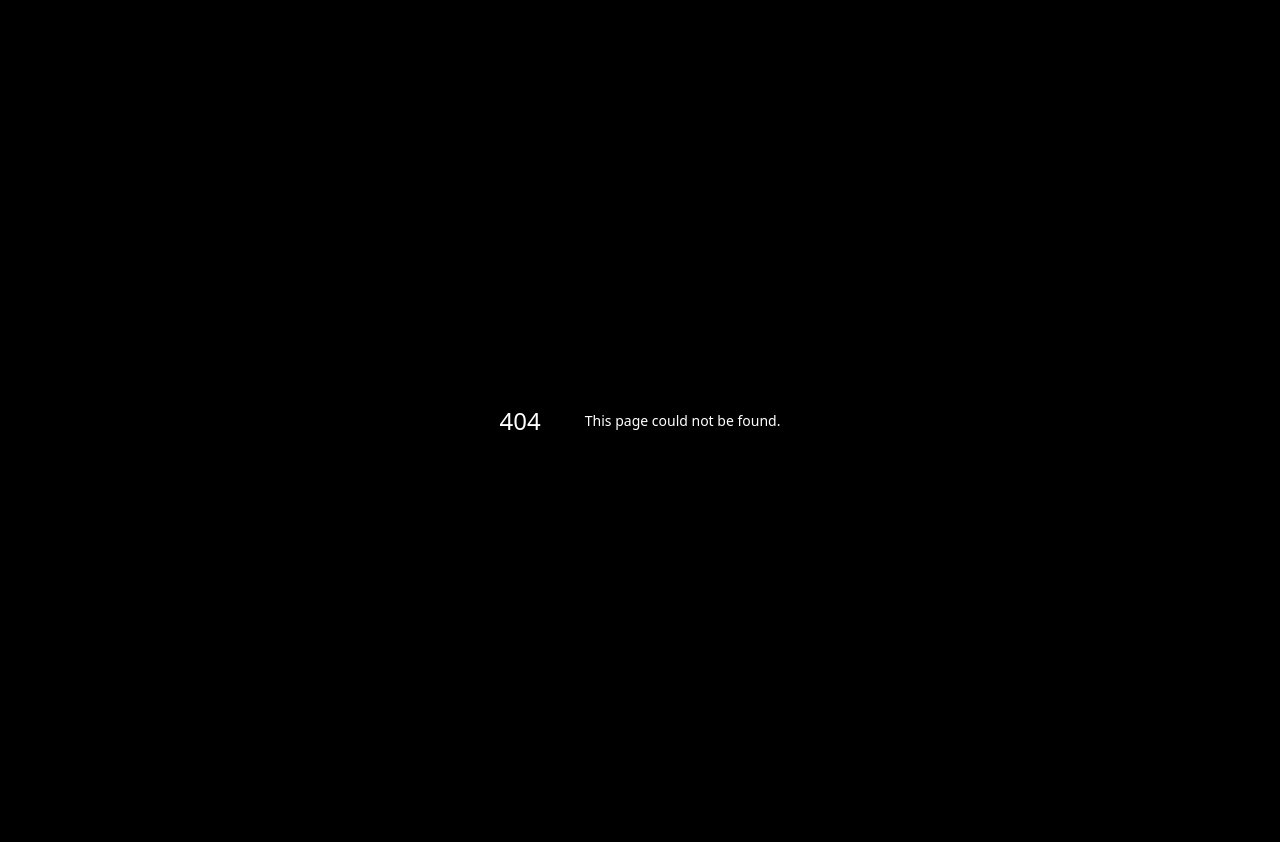
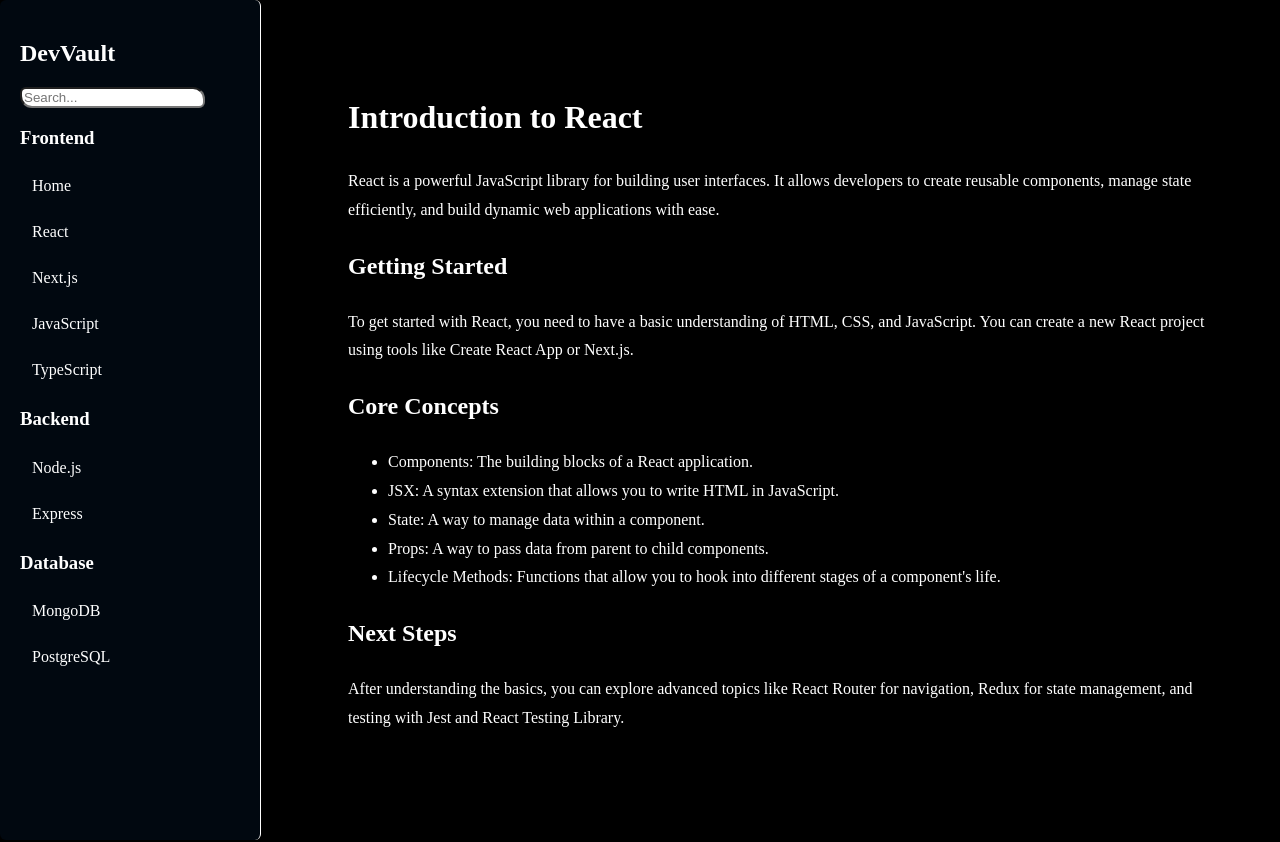
Before and after one commit to asmitbiswas/Project-Next-JS, a Next.js app in the folder app/: page /React/Introduction_to_React in a window 1280 px wide. Before the commit this address had no page. Shown: the top 842 px of the page. Built offline with nearby package versions, Linux system fonts and the light colour scheme.

Commit message:
Added introduction page in react

```diff
--- /dev/null
+++ b/app/app/(categories)/React/Introduction_to_React/page.tsx
@@ -0,0 +1,59 @@
+import Sidebar from "@/app/components/page";
+
+
+export default function IntroductionToReact() {
+  return (
+    <div
+      style={{
+        background: "#000",
+        color: "#fff",
+        minHeight: "100vh",
+        padding: "40px",
+      }}
+    >
+      <Sidebar />
+
+      <div
+        style={{
+          maxWidth: "900px",
+          marginLeft: "280px",
+          lineHeight: "1.8",
+        }}
+      >
+        <h1>Introduction to React</h1>
+
+        <p>
+          React is a powerful JavaScript library for building user interfaces.
+          It allows developers to create reusable components, manage state
+          efficiently, and build dynamic web applications with ease.
+        </p>
+
+        <h2>Getting Started</h2>
+
+        <p>
+          To get started with React, you need to have a basic understanding of
+          HTML, CSS, and JavaScript. You can create a new React project using
+          tools like Create React App or Next.js.
+        </p>
+
+        <h2>Core Concepts</h2>
+
+        <ul>
+          <li>Components: The building blocks of a React application.</li>
+          <li>JSX: A syntax extension that allows you to write HTML in JavaScript.</li>
+          <li>State: A way to manage data within a component.</li>
+          <li>Props: A way to pass data from parent to child components.</li>
+          <li>Lifecycle Methods: Functions that allow you to hook into different stages of a component's life.</li>
+        </ul>
+
+        <h2>Next Steps</h2>
+
+        <p>
+          After understanding the basics, you can explore advanced topics like
+          React Router for navigation, Redux for state management, and testing
+          with Jest and React Testing Library.
+        </p>
+      </div>
+    </div>
+  );
+}
--- a/app/app/(categories)/React/page.tsx
+++ b/app/app/(categories)/React/page.tsx
@@ -1,4 +1,5 @@
 import Sidebar from "@/app/components/page";
+import Link from "next/link";
 
 export default function React() {
   return (
@@ -60,7 +61,7 @@ export default function React() {
         <h2>Topics Covered</h2>
 
         <ul>
-          <li>Introduction to React</li>
+          <li><Link href="/React/Introduction_to_React">Introduction to React</Link></li>
           <li>Creating a React Project</li>
           <li>Folder Structure</li>
           <li>JSX</li>
```
